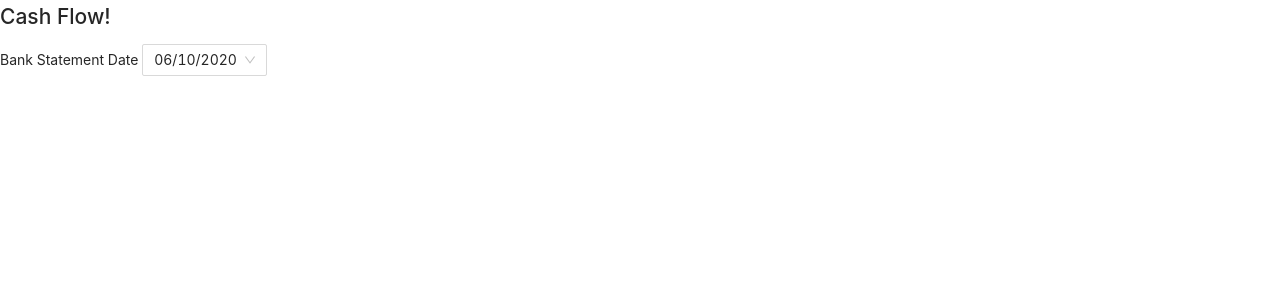
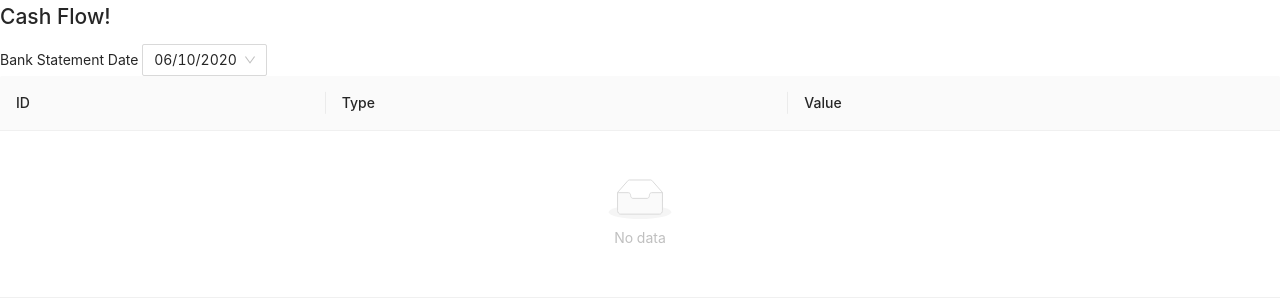
Before and after one commit to brentam/cash-flow, a React (Create React App) app: page / in a window 1280 px wide. Shown: the top 300 px of the page. Built offline with nearby package versions, Linux system fonts and the light colour scheme.

Commit message:
bankSide table first draft

```diff
--- a/src/App.js
+++ b/src/App.js
@@ -1,7 +1,9 @@
 import React from 'react';
 import {Header} from './components/Header';
 import {GlobalProvider} from './context/GlobalState';
+import {PeriodProvider} from './context/PeriodState';
 import {BankStatementDrop} from './components/BankStatementDrop';
+import {BankSideTable} from './components/BankSideTable';
 
 
 
@@ -9,7 +11,11 @@ function App() {
   return (
     <GlobalProvider >
       <Header/>
+<PeriodProvider>
 <BankStatementDrop/>
+<BankSideTable/>
+
+</PeriodProvider>
 
         <div className="container">
         </div>
--- /dev/null
+++ b/src/components/BankSideTable.jsx
@@ -0,0 +1,46 @@
+import React, { useContext } from 'react'
+import 'antd/dist/antd.css';
+import { Table } from 'antd';
+import { PeriodContext } from '../context/PeriodState'
+
+export const BankSideTable = () => {
+    //   const { period, changePeriod } = useContext(PeriodContext);
+    const { period, changePeriod } = useContext(PeriodContext);
+    const dataSource1 = period.bankSide;
+
+    const dataSource = [
+        {
+            id: 'Mike',
+            age: 32,
+            address: '10 Downing Street',
+        },
+        {
+            id: 'John',
+            age: 42,
+            address: '10 Downing Street',
+        },
+    ];
+
+    const columns = [
+        {
+            title: 'ID',
+            dataIndex: 'id',
+            key: 'id',
+        },
+        {
+            title: 'Type',
+            dataIndex: 'type',
+            key: 'type',
+        }, {
+            title: 'Value',
+            dataIndex: 'value',
+            key: 'value',
+        }
+        ,
+    ];
+
+
+    return (
+        <Table dataSource={dataSource1} columns={columns} />
+    )
+}
--- a/src/components/BankStatementDrop.jsx
+++ b/src/components/BankStatementDrop.jsx
@@ -1,18 +1,34 @@
-import React,{useContext} from 'react';
+import React, { useState, useContext } from 'react';
 import Data from '../data/model.json';
+import { PeriodContext } from '../context/PeriodState'
 import { Select } from "antd";
 import "antd/dist/antd.css";
 
 export const BankStatementDrop = () => {
-    const { Option } = Select;
-      const dateIds= Data.data.period.map(items => items.dateId);
+  const { Option } = Select;
+
+  const periodMap = new Map(Data.period.map(i => [i.dateId, i]));
+  const dateIds = [...periodMap.keys()];
+
+  const { period, changePeriod } = useContext(PeriodContext);
+
+  function handleChange(value) {
+    console.log(value)
+    changePeriod(periodMap.get(value));
+
+  };
+
+ // handleChange(dateIds[0])
+
   return (
 
     <>
-        <label for="p1">Bank Statement Date </label>
-   <Select defaultValue={dateIds[0]}>
-  { dateIds.map( t =>  <Option value={t}>{t}</Option>)}
-</Select>
+      <label htmlFor="p1">Bank Statement Date </label>
+      <Select defaultValue={dateIds[0]}
+        onChange={handleChange}
+      >
+        {dateIds.map(t => <Option value={t}>{t}</Option>)}
+      </Select>
     </>
   )
 }
--- /dev/null
+++ b/src/context/PeriodState.jsx
@@ -0,0 +1,21 @@
+import React, { createContext, useReducer,useState } from 'react'
+import Data from '../data/model.json';
+
+const periodMap= new Map(Data.period.map(i=>[i.dateId,i]));
+const initialState={period:{bankSide:[], transactionSide:[]}};
+
+export const PeriodContext=createContext(initialState);
+
+export const PeriodProvider=({children})=>{
+    const [state,setState] = useState(initialState);
+
+    function changePeriod(period){
+        setState({period:period});
+    }
+
+
+return (<PeriodContext.Provider
+value={{period:state.period,changePeriod}}
+
+>{children}</PeriodContext.Provider>);
+}
--- a/src/data/model.json
+++ b/src/data/model.json
@@ -1,21 +1,68 @@
 {
-  "company": "MDC",
-  "data": {
+  "company": "",
   "period": [
     {
       "dateId": "06/10/2020",
-        "date": "2020-11-17T09:57:30.821Z",
-        "type": "",
-        "debit": 0,
-        "credit": 0
+      "bankSide": [
+        {
+          "id": 2,
+          "value": -40,
+          "type": "Sales Debit"
         },
         {
-        "dateId": "05/10/2020",
-        "date": "2020-11-17T09:57:30.821Z",
-        "type": "",
-        "debit": 0,
-        "credit": 0
+          "id": 5,
+          "value": 30,
+          "type": "TRANSFER"
+        }
+      ],
+      "transactionSide": [
+        {
+          "id": 1,
+          "value": -10,
+          "tType": "CHEQUE",
+          "bkType": "CHEQUE_PAYMENT",
+          "chequeNumber": "#222222"
+        },
+        {
+          "id": 2,
+          "value": 80,
+          "tType": "CASH_RECEIPT",
+          "bkType": "DEPOSIT",
+          "chequeNumber": ""
         }
       ]
     }
+    ,
+     {
+      "dateId": "05/10/2020",
+      "bankSide": [
+        {
+          "id": 6,
+          "value": -4000,
+          "type": "Sales Debit"
+        },
+        {
+          "id": 50,
+          "value": 3000,
+          "type": "TRANSFER"
         }
+      ],
+      "transactionSide": [
+        {
+          "id": 1545,
+          "value": -1000,
+          "tType": "CHEQUE",
+          "bkType": "CHEQUE_PAYMENT",
+          "chequeNumber": "#222222"
+        },
+        {
+          "id": 21,
+          "value": 8000,
+          "tType": "CASH_RECEIPT",
+          "bkType": "DEPOSIT",
+          "chequeNumber": ""
+        }
+      ]
+    }
+  ]
+}
```
Also changed, not shown: src/context/GlobalState.jsx (+11 -10 lines). Lines whose indentation alone changed are shown as unchanged.
